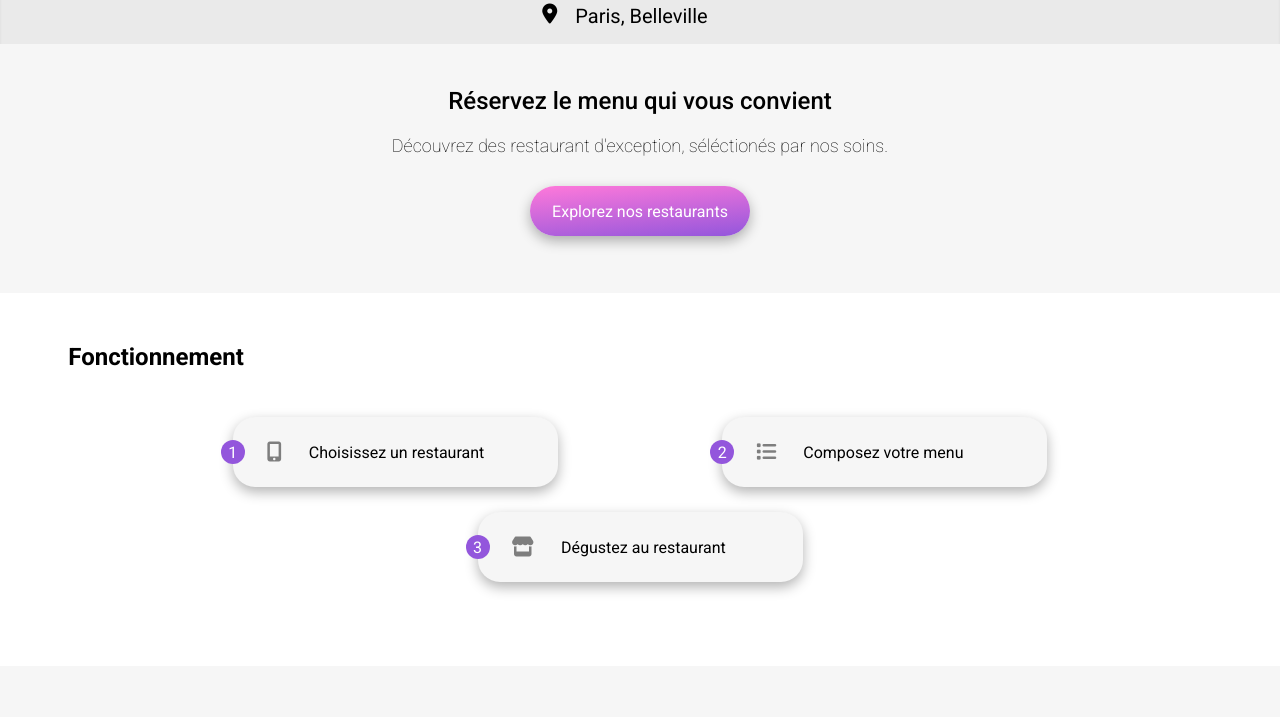
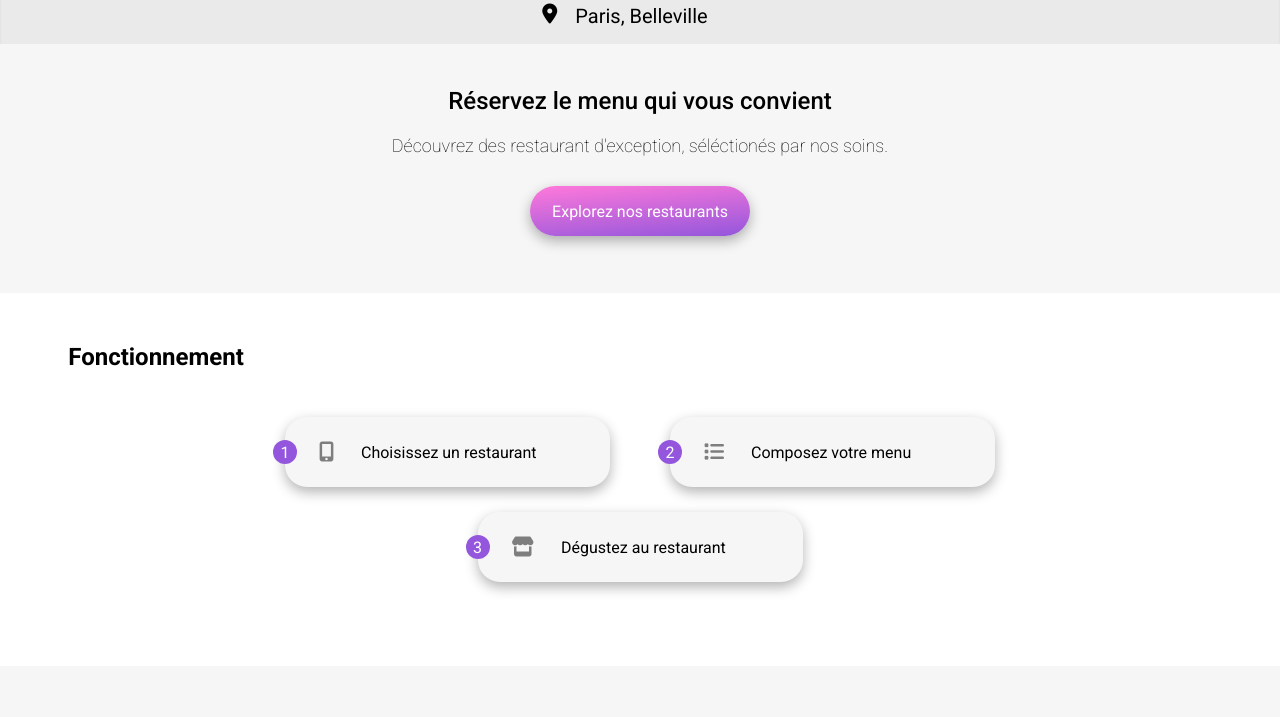
Before and after one commit to ThomasJSimpson/ThomasBerenger_3_29062021, a website: page index.html in a window 1280 px wide. Shown: the part 83-800 px from the top of the page. Drawn offline with Linux system fonts and the light colour scheme; a web font is replaced by a local one.

Commit message:
Autoprefix

```diff
--- a/sass/layouts/_header.scss
+++ b/sass/layouts/_header.scss
@@ -17,4 +17,7 @@
   .back-link {
     font-size: 21px;
     margin: 26px 32px 16px 23px;
+    @include desktop {
+      font-size: 30px;
+    }
   }
--- a/sass/pages/_work.scss
+++ b/sass/pages/_work.scss
@@ -69,7 +69,7 @@
     @include tablet {
       flex-direction: row;
       flex-wrap: wrap;
-      justify-content: space-evenly;
+      justify-content: center;
       margin-left: 30px;
       margin-right: 30px;
       padding-left: 0;
```
Also changed, not shown: css/prefixed/style.css (added), css/style.css, 1 other file.
